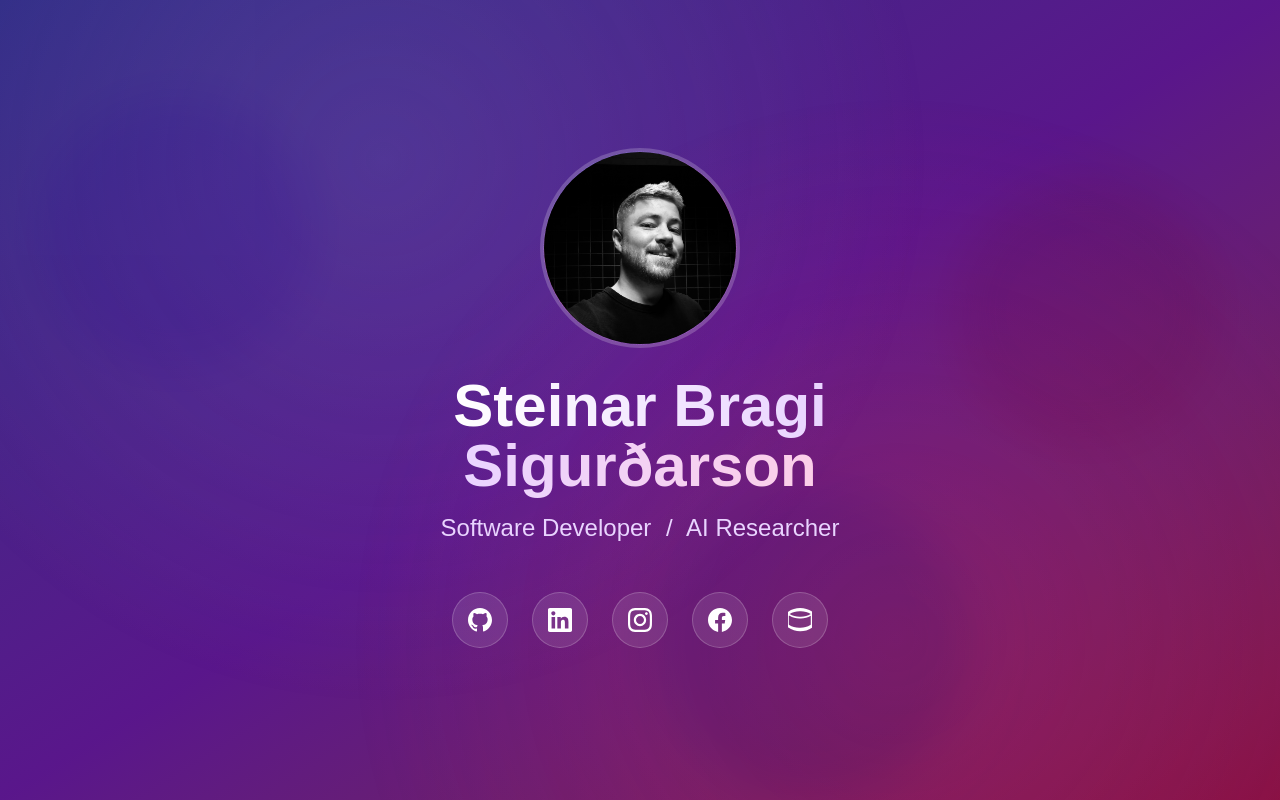
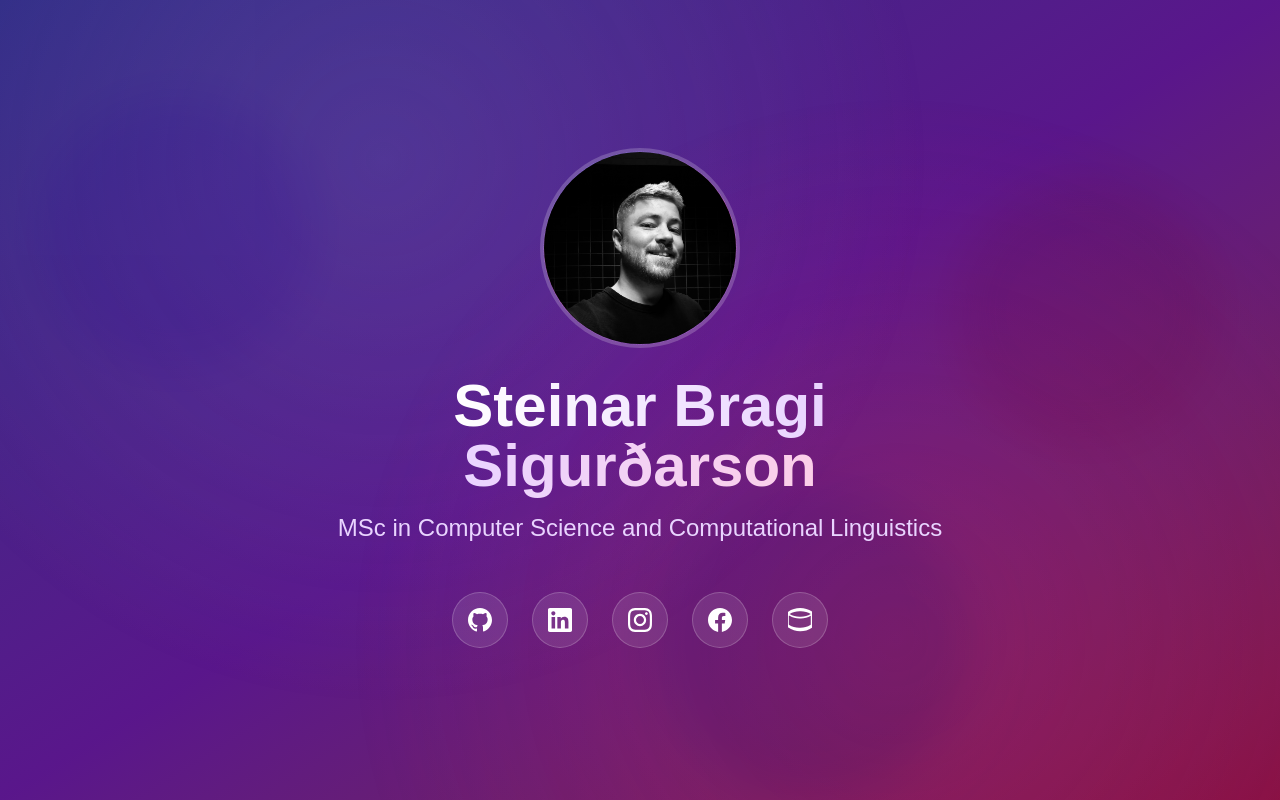
Before and after one commit to steinarbragi/stein.is, a Next.js app: page / in a window 1280 px wide. Built offline with nearby package versions, Linux system fonts and the light colour scheme.

Commit message:
update tagline

```diff
--- a/app/page.tsx
+++ b/app/page.tsx
@@ -43,7 +43,7 @@ export default function Home() {
           {/* Title */}
           <div className="mb-12 animate-fade-in-up animation-delay-400">
             <p className="text-xl md:text-2xl text-purple-200 font-light">
-              Software Developer <span className="mx-2">/</span> AI Researcher
+              MSc in Computer Science and Computational Linguistics
             </p>
           </div>
 
```
